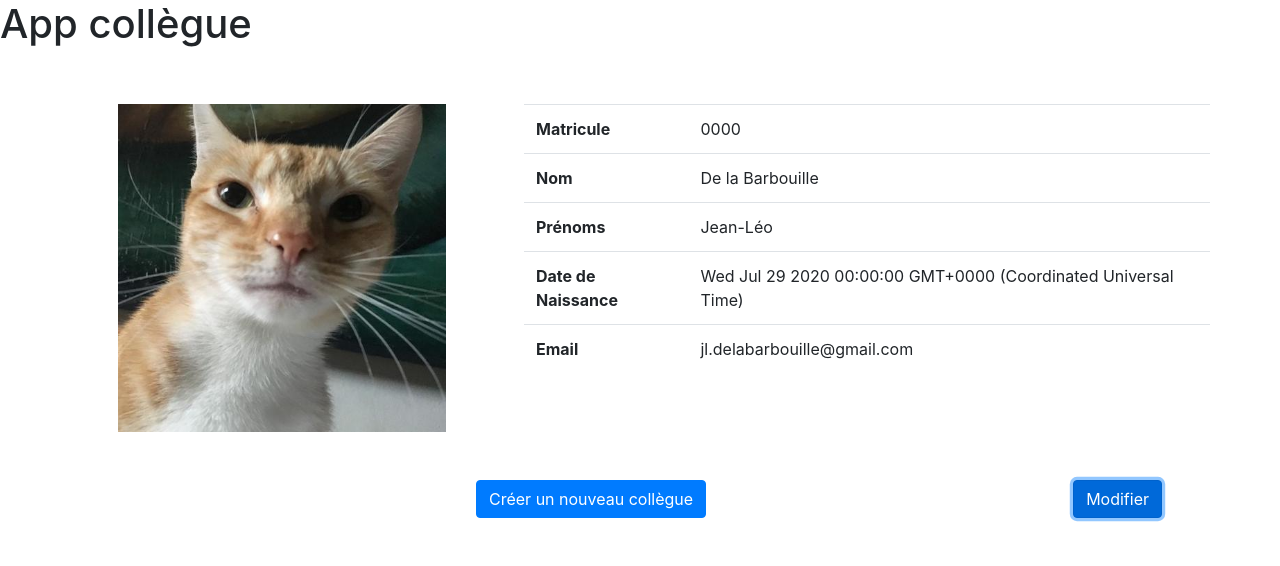
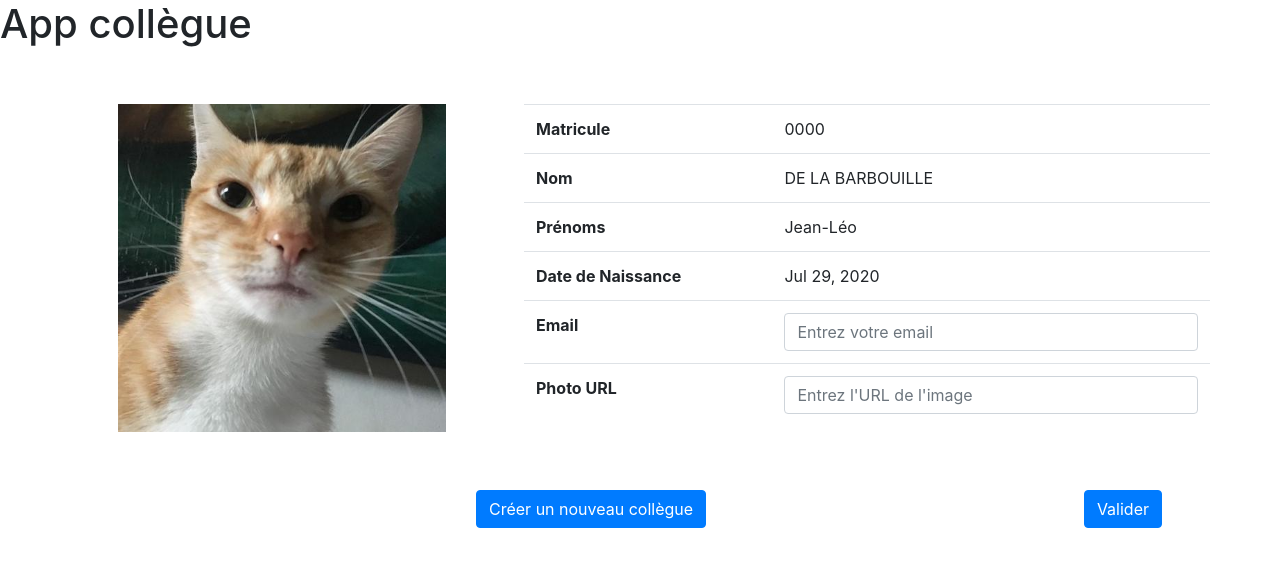
Before and after one commit to seniquel/collegues-front, an Angular app: page / in a window 1280 px wide. Both pictures are taken after a click on the button "Modifier". Shown: the top 566 px of the page. Built offline with nearby package versions, Linux system fonts and the light colour scheme.

Commit message:
ajout évenement bouton modifier

```diff
--- a/src/app/collegue/collegue.component.html
+++ b/src/app/collegue/collegue.component.html
@@ -12,7 +12,7 @@
           </tr>
           <tr>
             <th scope="row">Nom</th>
-            <td>{{col.nom}}</td>
+            <td>{{col.nom | uppercase}}</td>
           </tr>
           <tr>
             <th scope="row">Prénoms</th>
@@ -20,21 +20,33 @@
           </tr>
           <tr>
             <th scope="row">Date de Naissance</th>
-            <td>{{col.dateDeNaissance}}</td>
+            <td>{{col.dateDeNaissance | date}}
+            </td>
           </tr>
           <tr>
             <th scope="row">Email</th>
-            <td>{{col.email}}</td>
+            <td>
+              <ng-container *ngIf="!editingOn">{{col.email}}</ng-container>
+              <input type="email" class="form-control" id="inputEmail" placeholder="Entrez votre email" *ngIf="editingOn">
+            </td>
+          </tr>
+          <tr *ngIf="editingOn">
+            <th scope="row">Photo URL</th>
+            <td>
+              <input type="url" class="form-control" id="inputPhotoURL" placeholder="Entrez l'URL de l'image">
+            </td>
           </tr>
       </table>
     </div>
   </div>
   <div class="row">
     <div class="col-md-4 offset-md-4">
-      <button type="button" class="btn btn-primary my-5" (click)="creerCollegue()">Créer un nouveau collègue</button>
+      <button type="ngbButton" class="btn btn-primary my-5 float-left" (click)="creerCollegue()">Créer un nouveau
+        collègue</button>
     </div>
     <div class="col-md-4">
-      <button type="button" class="btn btn-primary my-5 float-right" (click)="modifierCollegue()">Modifier</button>
+      <button type="ngbButton" class="btn btn-primary my-5 float-right" (click)="modifierCollegue()" *ngIf="!editingOn">Modifier</button>
+      <button type="ngbButton" class="btn btn-primary my-5 float-right" (click)="modifierCollegue()" *ngIf="editingOn">Valider</button>
     </div>
   </div>
 </div>
--- a/src/app/collegue/collegue.component.ts
+++ b/src/app/collegue/collegue.component.ts
@@ -9,16 +9,18 @@ import { Collegue } from '../models/Collegue';
 })
 export class CollegueComponent implements OnInit {
   col: Collegue = collegueMock;
+  editingOn = false;
   constructor() { }
 
   ngOnInit(): void {
   }
 
-  creerCollegue(): void{
+  creerCollegue(): void {
     console.log('Création d\'un nouveau collègue');
   }
-  modifierCollegue(): void{
+  modifierCollegue(): void {
     console.log('Modification du collègue');
+    this.editingOn = !this.editingOn;
   }
 
 }
```
